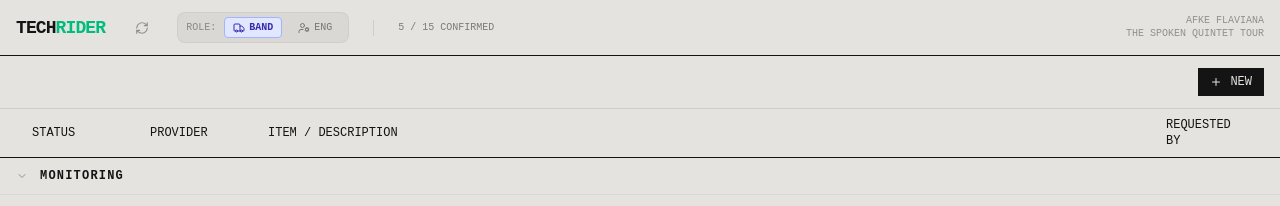
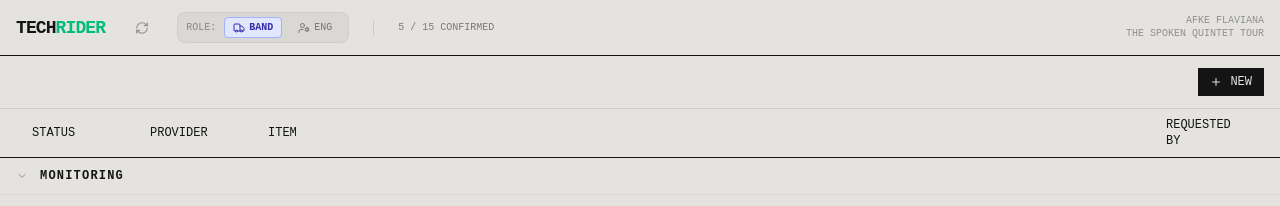
Before and after one commit to rikdewit/Miked-Briefing-System, a React (Vite) app: page / in a window 1280 px wide. Shown: the top 206 px of the page. Built offline with nearby package versions, Linux system fonts and the light colour scheme.

Commit message:
Change item title

```diff
--- a/src/components/BriefList.tsx
+++ b/src/components/BriefList.tsx
@@ -53,7 +53,7 @@ export const BriefList: React.FC<BriefListProps> = ({ items, selectedItem, onSel
         >
           <div>Status</div>
           <div>Provider</div>
-          <div>Item / Description</div>
+          <div>Item</div>
           <div className="hidden sm:block">Requested by</div>
           <div></div>
         </div>
```
